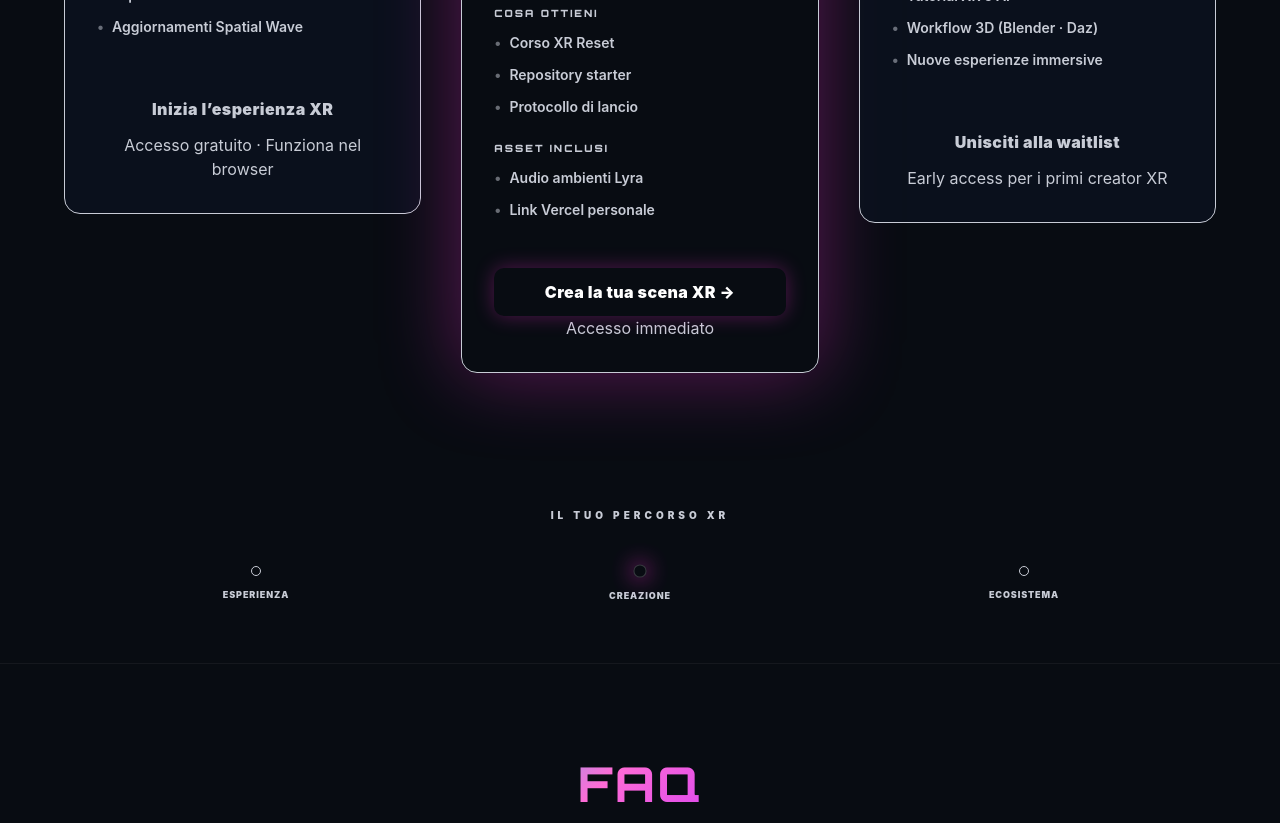
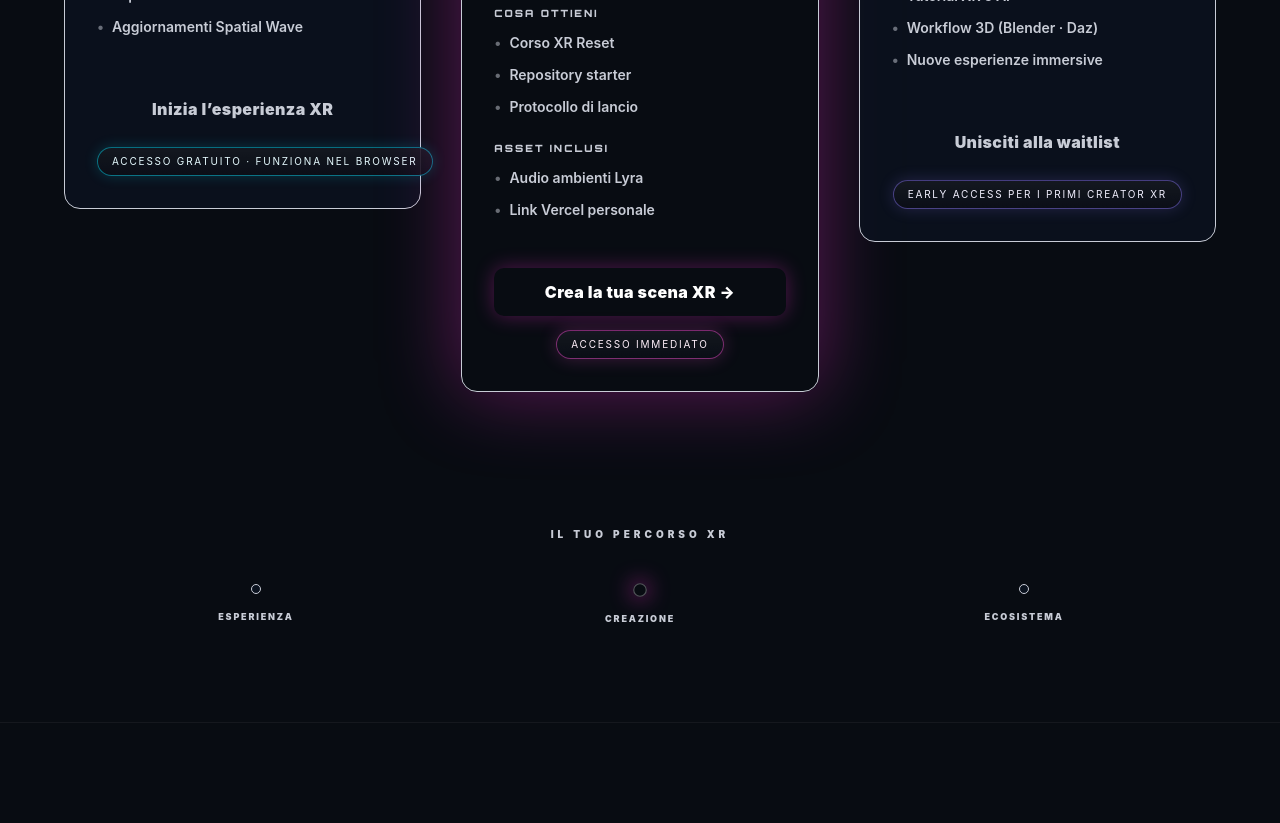
Before and after one commit to the-spatial-wave/xr-reset-landing, a React (Vite) app: page / in a window 1280 px wide. Shown: the part 9640-10463 px from the top of the page. Built offline with nearby package versions, Linux system fonts and the light colour scheme.

Commit message:
[Pricing] Journey Line integration and Premium LED status badge styling

```diff
--- a/src/index.css
+++ b/src/index.css
@@ -72,3 +72,41 @@
                 linear-gradient(135deg, #00E5FF, #FF2FD6, #8B5CF6) border-box;
   }
 }
+
+/* Status Pills LED Style - Moved outside layer for compatibility */
+.status-pill {
+  display: inline-flex;
+  align-items: center;
+  justify-content: center;
+  margin-top: 14px;
+  padding: 6px 14px;
+  border-radius: 999px;
+  font-size: 10px;
+  letter-spacing: 0.18em;
+  text-transform: uppercase;
+  background: linear-gradient(
+    180deg,
+    rgba(255, 255, 255, 0.05),
+    rgba(255, 255, 255, 0.01)
+  ), rgba(8, 12, 20, 0.9);
+  border: 1px solid rgba(255, 255, 255, 0.15);
+  white-space: nowrap;
+}
+
+.status-pill.starter {
+  border-color: rgba(0, 229, 255, 0.45);
+  box-shadow: 0 0 14px rgba(0, 229, 255, 0.18);
+  color: #e6fbff;
+}
+
+.status-pill.reset {
+  border-color: rgba(255, 79, 216, 0.45);
+  box-shadow: 0 0 18px rgba(255, 79, 216, 0.22);
+  color: #fff0fb;
+}
+
+.status-pill.hub {
+  border-color: rgba(140, 120, 255, 0.45);
+  box-shadow: 0 0 16px rgba(140, 120, 255, 0.20);
+  color: #f2f0ff;
+}
--- a/src/sections/Pricing.tsx
+++ b/src/sections/Pricing.tsx
@@ -81,7 +81,7 @@ export default function Pricing() {
           </div>
         </motion.div>
 
-        <div className="grid md:grid-cols-3 gap-10 items-start max-w-6xl mx-auto">
+        <div className="grid md:grid-cols-3 gap-10 items-start max-w-6xl mx-auto relative z-10">
           {tiers.map((tier, i) => (
             <motion.div
               key={i}
@@ -204,49 +204,43 @@ export default function Pricing() {
 
         {/* Journey Line - Desktop/lg Only */}
         <motion.div
-          className="hidden lg:block mt-32 relative max-w-6xl mx-auto"
+          className="hidden lg:block mt-32 relative"
           initial={{ opacity: 0 }}
           whileInView={{ opacity: 1 }}
           viewport={{ once: true }}
           transition={{ duration: 1, delay: 0.5 }}
         >
-          <div className="text-center mb-10">
-            <span className="text-[10px] font-black uppercase tracking-[0.4em] text-brand-silver/30 bg-brand-void px-4 relative z-10">
+          <div className="text-center mb-10 relative">
+            <span className="text-[10px] font-black uppercase tracking-[0.4em] text-brand-silver/30 bg-brand-void px-6 relative z-10">
               Il tuo percorso XR
             </span>
-            <div className="absolute top-1.5 left-0 w-full h-px bg-brand-silver/5 -z-0" />
+            <div className="absolute top-1/2 left-0 w-full h-px bg-brand-silver/5 -z-0 -translate-y-1/2" />
           </div>
 
-          <div className="relative h-0.5 w-full bg-brand-silver/10">
-            {/* Base Line with Subtle Flow */}
-            <motion.div
-              className="absolute inset-0 bg-gradient-to-r from-brand-cyan/40 via-brand-magenta/40 to-brand-magenta/20 opacity-50"
-              animate={{ opacity: [0.3, 0.5, 0.3] }}
-              transition={{ duration: 4, repeat: Infinity, ease: "easeInOut" }}
-            />
+          <div className="max-w-6xl mx-auto relative">
+            <div className="absolute top-1/2 left-0 w-full h-[2px] bg-gradient-to-r from-brand-cyan via-brand-violet to-brand-pink opacity-50 -translate-y-1/2" />
 
-            {/* Connecting Nodes with GRID logic for perfect alignment */}
-            <div className="absolute inset-0 grid grid-cols-3 items-center">
+            <div className="grid grid-cols-3 relative">
               {/* Node 1: Starter */}
               <div className="flex flex-col items-center">
-                <div className="w-2.5 h-2.5 rounded-full bg-brand-cyan/20 border border-brand-cyan/40" />
-                <span className="mt-3 text-[9px] font-black text-brand-silver/30 uppercase tracking-widest">Esperienza</span>
+                <div className="w-[10px] h-[10px] rounded-full bg-[#0a121e] border border-brand-cyan/40 relative z-10" />
+                <span className="mt-4 text-[9px] font-black text-brand-silver/30 uppercase tracking-[0.2em]">Esperienza</span>
               </div>
 
               {/* Node 2: Bundle (Focus) */}
               <div className="flex flex-col items-center">
                 <motion.div
-                  className="w-3 h-3 rounded-full bg-brand-magenta shadow-[0_0_20px_#ff2fd6] z-10 border border-white/20"
-                  animate={{ scale: [1, 1.15, 1], opacity: [0.8, 1, 0.8] }}
+                  className="w-[12px] h-[12px] rounded-full bg-brand-magenta shadow-[0_0_20px_rgba(255,47,214,0.8)] border border-white/30 relative z-10"
+                  animate={{ scale: [1, 1.2, 1] }}
                   transition={{ duration: 3, repeat: Infinity, ease: "easeInOut" }}
                 />
-                <span className="mt-3 text-[9px] font-black text-brand-magenta uppercase tracking-widest">Creazione</span>
+                <span className="mt-4 text-[9px] font-black text-brand-magenta uppercase tracking-[0.2em]">Creazione</span>
               </div>
 
               {/* Node 3: Lyra Hub */}
               <div className="flex flex-col items-center">
-                <div className="w-2.5 h-2.5 rounded-full bg-brand-magenta/10 border border-brand-magenta/30" />
-                <span className="mt-3 text-[9px] font-black text-brand-silver/30 uppercase tracking-widest">Ecosistema</span>
+                <div className="w-[10px] h-[10px] rounded-full bg-[#0a121e] border border-brand-magenta/30 relative z-10" />
+                <span className="mt-4 text-[9px] font-black text-brand-silver/30 uppercase tracking-[0.2em]">Ecosistema</span>
               </div>
             </div>
           </div>
```
